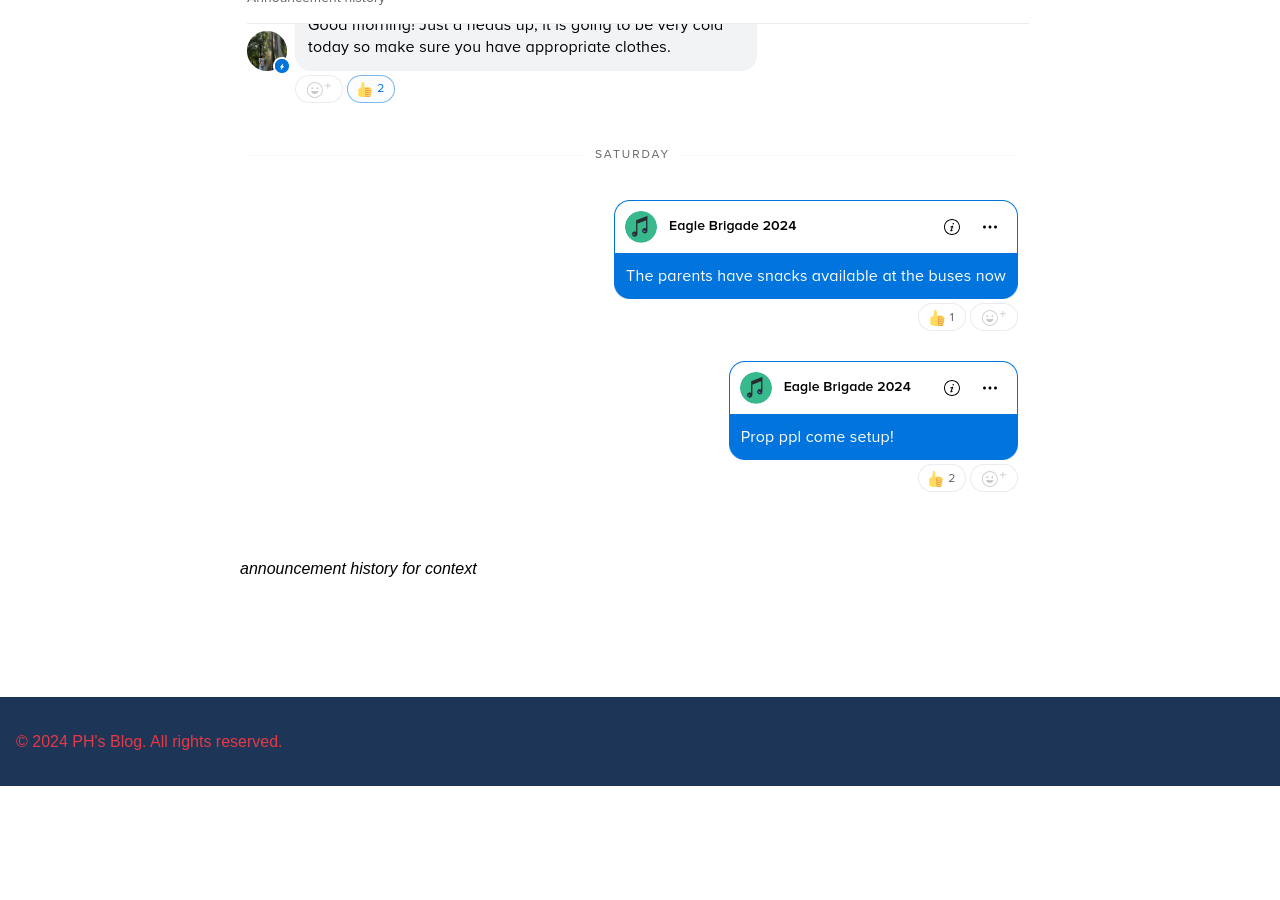
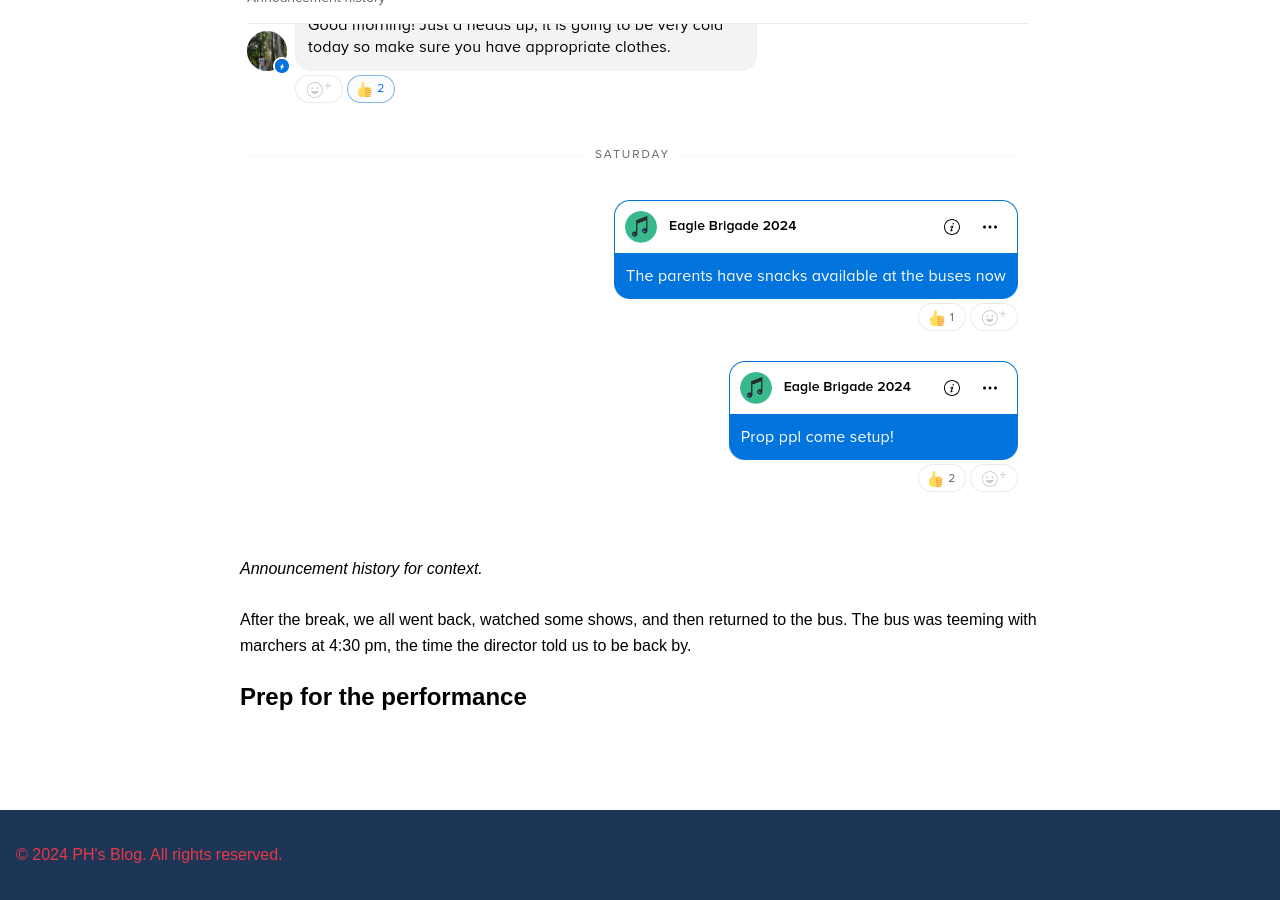
Before and after one commit to CaptainSapphire/PH-s-Blog, a Jekyll site: the page built from _posts/2024-11-21-Prelims.md, in a window 1280 px wide and 900 px high, scrolled down 1391 px. Built offline with Jekyll 4.4.1, drawn with Linux system fonts in a browser that asks for light colours; our own code applies the rules of GitHub Pages for plain Markdown files; before the commit the page ends 2177 px from its top, so only the background shows below that; some of the changed text lies outside the part shown.

Commit message:
Update 2024-11-21-Prelims.md

```diff
--- a/_posts/2024-11-21-Prelims.md
+++ b/_posts/2024-11-21-Prelims.md
@@ -11,7 +11,7 @@
 - Get instruments onto the bus
 - Check with your sections they have all parts of their uniform
 
-# The bus ride
+# The bus ride and before the performance
 Once we did all of those things, we all lined up outside the bus, in front of the band room. One student was missing, looking for something. We all waited for him to get his things, before getting impatient. Seniors boarded the bus. Juniors. Sophomores. Freshmen. The boy we all waited on was in the low brass section, so the low brass leaders got on last, cause they had to look for the boy. There wasn't room on the bus to sit alone, so one of the low brass section leaders was seated with me. We talked for a bit. <br><br>
 
 Arriving on campus, we all went to get food from concessions. I packed a sandwich. We then ate in the stands together. All of Oak Park grouped together, so I got to talk about the performances with my friends. One of the songs was very familiar. At the end of said performance, it turns out their closing song was a part of our last year's show, *Firebird*. <br><br>
@@ -19,4 +19,7 @@
 3:00 pm was the break, and I messaged the band via Remind "Prop people, come set up!" as the director wanted them to set up early. <br><br>
 The entire band came over, but turns out a majority of them were there for the snacks.<br><br>
 !["Announcement history for context"](https://github.com/CaptainSapphire/PH-s-Blog/blob/main/assets/November%202024/Screenshot%202024-11-20%209.52.25%20AM.png?raw=true)<br><br>
-*announcement history for context* <br><br>
+*Announcement history for context.* <br><br>
+After the break, we all went back, watched some shows, and then returned to the bus. The bus was teeming with marchers at 4:30 pm, the time the director told us to be back by.
+
+# Prep for the performance
```
